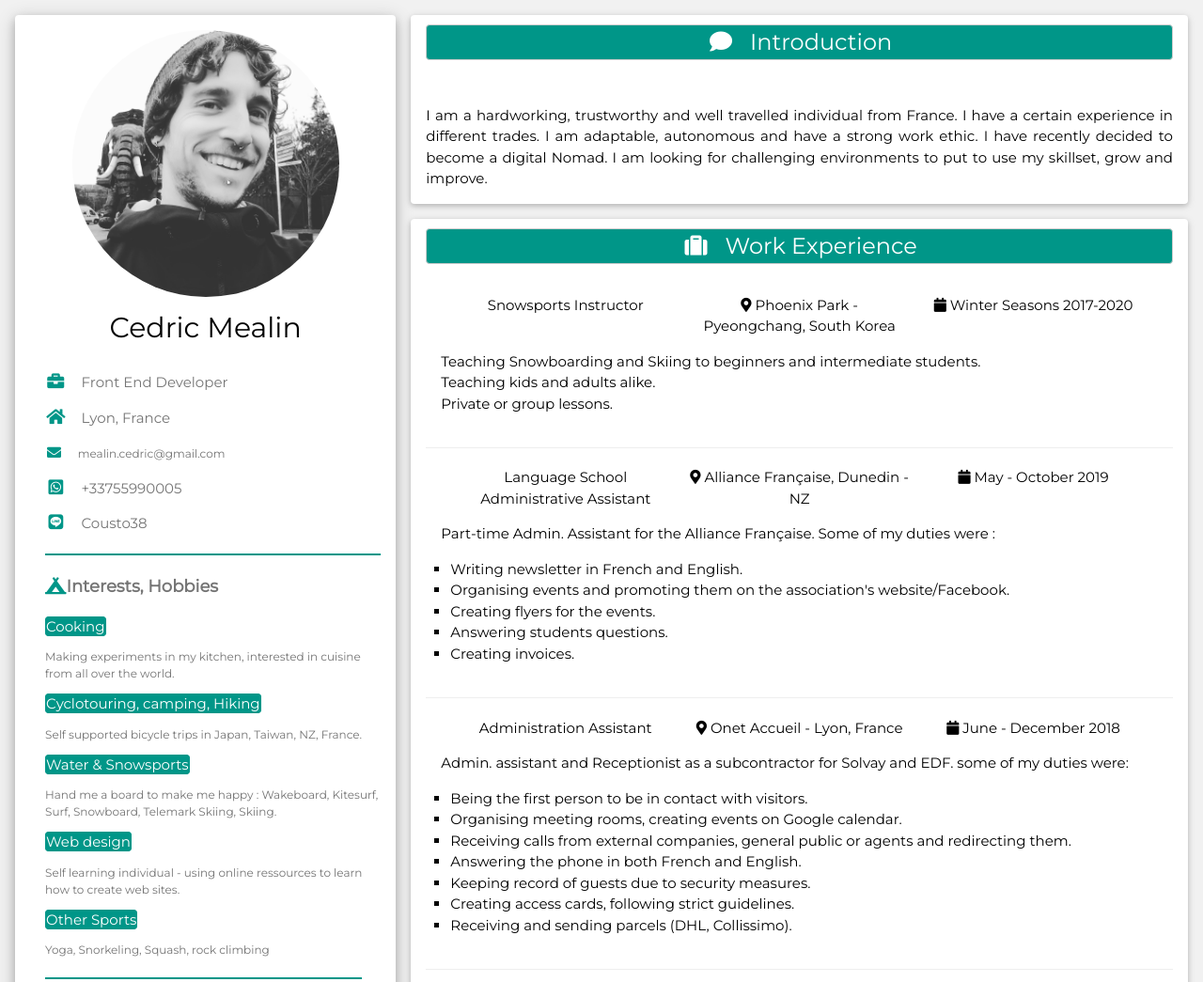
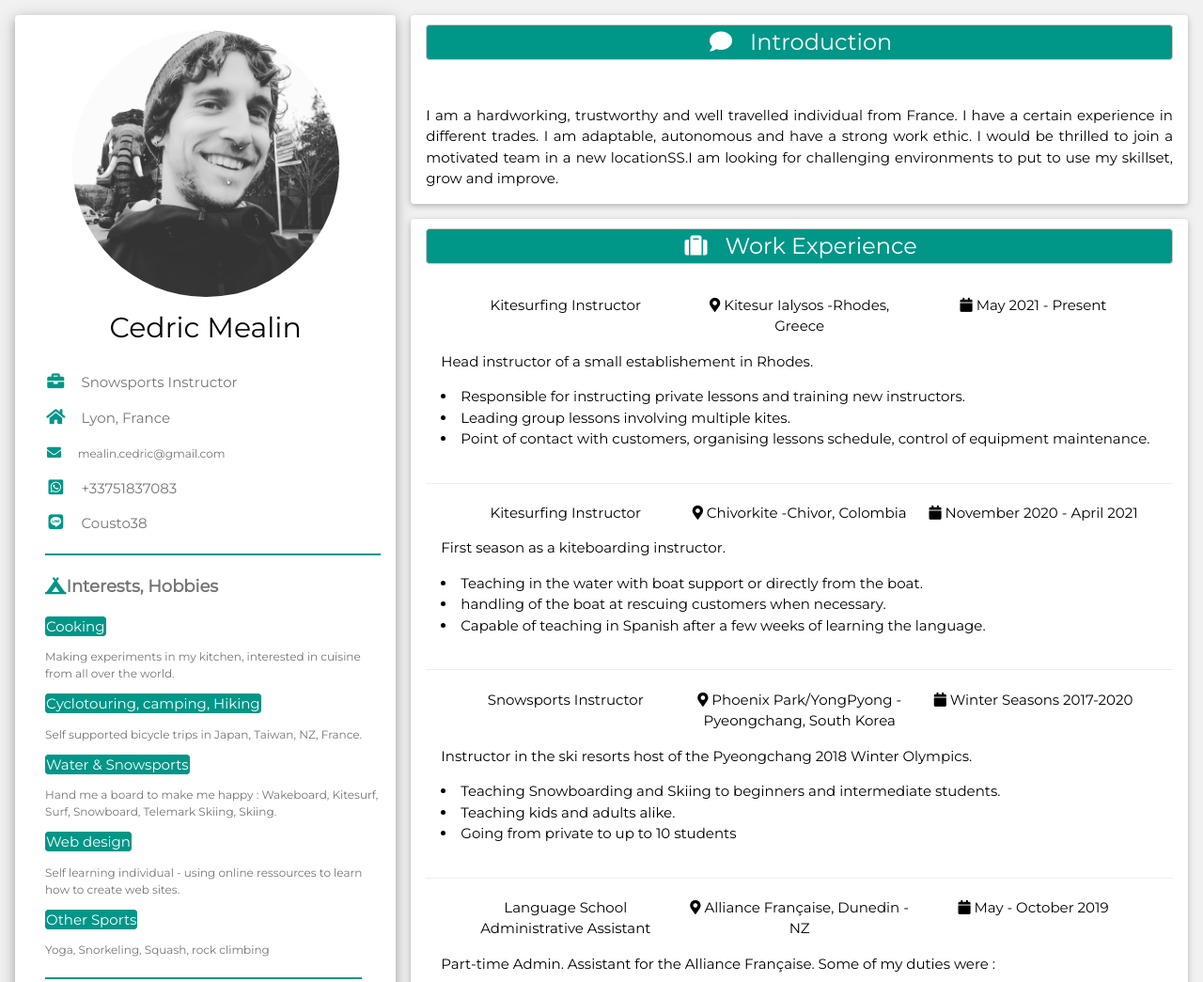
Before and after one commit to cedoinukoro/CV-Cedric-css, a plain HTML site: page index.html in a window 1280 px wide. Shown: the top 1045 px of the page at 94% size. Drawn offline with nearby package versions, Linux system fonts and the light colour scheme.

Commit message:
Add files via upload

```diff
--- a/index.html
+++ b/index.html
@@ -37,10 +37,10 @@ html,body,h1,h2,h3,h4,h5,h6 {font-family: "Montserrat", "Roboto", "sans-serif"}
           </div>
         </div>
         <div class="w3-margin-left w3-container">
-          <p><i class="fa fa-briefcase fa-fw w3-margin-right w3-large w3-text-teal"></i>Front End Developer</p>
+          <p><i class="fa fa-briefcase fa-fw w3-margin-right w3-large w3-text-teal"></i>Snowsports Instructor</p>
           <p><i class="fa fa-home fa-fw w3-margin-right w3-large w3-text-teal"></i>Lyon, France</p>
           <p><i class="fa fa-envelope fa-fw w3-margin-right w3-medium w3-text-teal"></i><span class="w3-small">mealin.cedric@gmail.com</span></p>
-          <p><i class="fab fa-whatsapp-square fa-fw w3-margin-right w3-large w3-text-teal"></i>+33755990005</p>
+          <p><i class="fab fa-whatsapp-square fa-fw w3-margin-right w3-large w3-text-teal"></i>+33751837083</p>
           <p><i class="fab fa-line fa-fw w3-margin-right w3-large w3-text-teal"></i>Cousto38</p>
 
            <!-- <hr>
@@ -107,6 +107,10 @@ html,body,h1,h2,h3,h4,h5,h6 {font-family: "Montserrat", "Roboto", "sans-serif"}
           <div class="w3-light-grey w3-round">
             <div class="w3-round w3-teal" style="height:24px;width:35%"></div>
           </div>
+          <span class="flag-icon flag-icon-es w3-show-inline-block w3-border w3-large w3-round"></span><p class="w3-show-inline-block w3-margin-left ">Spanish</p>
+          <div class="w3-light-grey w3-round">
+            <div class="w3-round w3-teal" style="height:24px;width:45%"></div>
+          </div>
         </div>
           <br>
         </div>
@@ -125,7 +129,7 @@ html,body,h1,h2,h3,h4,h5,h6 {font-family: "Montserrat", "Roboto", "sans-serif"}
 
 
       <p class="w3-justify w3-left">I am a hardworking, trustworthy and  well travelled individual from France. I  have a certain experience in different trades. I am adaptable, autonomous and have a strong work ethic.
-      I have recently decided to become a digital Nomad. I am looking for challenging environments to put to use my skillset, grow and improve. </p>
+      I would be thrilled to join a motivated team in a new locationSS.I am looking for challenging environments to put to use my skillset, grow and improve. </p>
     </div>
 
       <!-- WORK EXPERIENCE SECTION -->
@@ -133,17 +137,56 @@ html,body,h1,h2,h3,h4,h5,h6 {font-family: "Montserrat", "Roboto", "sans-serif"}
         <!-- TITLE WORK -->
         <h3 class=" w3-round w3-center w3-border  w3-teal w3-text-white"><i class="fa fa-suitcase fa-fw w3-margin-right w3-xlarge w3-text-white"></i>Work Experience</h3>
         <br>
+                <!-- JOB ONE -->
+                <div class="w3-container">
+                  <div class="w3-row   w3-white w3-row-padding w3-center ">
+                    <div class="w3-third w3-show-inline-block"><i class=".fas .fa-snowboarding"><a href="indexalt.html"></a></i> Kitesurfing Instructor</div>
+                    <div class="w3-third w3-show-inline-block"><i class="fas fa-map-marker-alt"></i> Kitesur Ialysos -Rhodes, Greece </div>
+                    <div class="w3-third w3-show-inline-block"><i class="fas fa-calendar"></i></i> May 2021 - Present </div>
+
+                  </div>
+                  <p class="">Head instructor of a small establishement in Rhodes.<br>
+                  <li>Responsible for instructing private lessons and training new instructors.</li>
+                  <li>Leading group lessons involving multiple kites.</li>
+                  <li>Point of contact with customers, organising lessons schedule, control of equipment maintenance.</li>
+
+
+                  </p>
+              </div>
+              <hr>
+              <!-- JOB ONE -->
+              <div class="w3-container">
+                <div class="w3-row   w3-white w3-row-padding w3-center ">
+                  <div class="w3-third w3-show-inline-block"><i class=".fas .fa-snowboarding"><a href="indexalt.html"></a></i> Kitesurfing Instructor</div>
+                  <div class="w3-third w3-show-inline-block"><i class="fas fa-map-marker-alt"></i> Chivorkite -Chivor, Colombia </div>
+                  <div class="w3-third w3-show-inline-block"><i class="fas fa-calendar"></i></i> November 2020 - April 2021</div>
+
+                </div>
+                <p class="">First season as a kiteboarding instructor.<br>
+                  <li>Teaching in the water with boat support or directly from the boat.</li>
+                  <li>handling of the boat at rescuing customers when necessary.</li>
+                  <li> Capable of teaching in Spanish after a few weeks of learning the language.</li>
+
+                </p>
+            </div>
+            <hr>
+
+
          <!-- JOB ONE -->
         <div class="w3-container">
           <div class="w3-row   w3-white w3-row-padding w3-center ">
             <div class="w3-third w3-show-inline-block"><i class=".fas .fa-snowboarding"><a href="indexalt.html"></a></i> Snowsports Instructor</div>
-            <div class="w3-third w3-show-inline-block"><i class="fas fa-map-marker-alt"></i> Phoenix Park - Pyeongchang, South Korea</div>
+            <div class="w3-third w3-show-inline-block"><i class="fas fa-map-marker-alt"></i> Phoenix Park/YongPyong - Pyeongchang, South Korea</div>
             <div class="w3-third w3-show-inline-block"><i class="fas fa-calendar"></i></i> Winter Seasons 2017-2020</div>
 
           </div>
-          <p class="">Teaching Snowboarding and Skiing to beginners and intermediate students.<br>
-          Teaching kids and adults alike.
-          <br>Private or group lessons.
+          <p class="">Instructor in the ski resorts host of the Pyeongchang 2018 Winter Olympics.<br>
+          <li>Teaching Snowboarding and Skiing to beginners and intermediate students.</li>
+          <li>Teaching kids and adults alike.</li>
+          <li>Going from private to up to 10 students</li>
+
+
+
           </p>
       </div>
       <hr>
```
